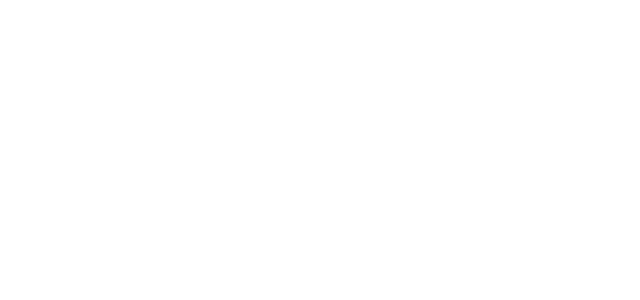
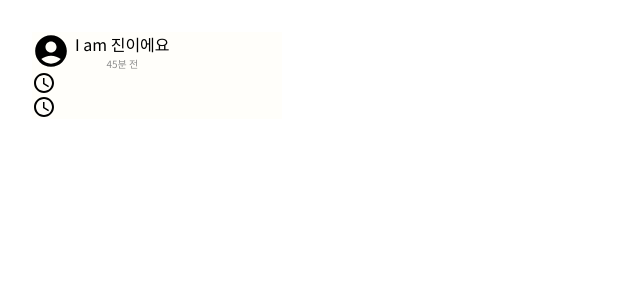
Before and after one commit to yoonsoohwa/DOK_Frontend, a React (Vite) app: page /matching in a window 1280 px wide. Before the commit this address had no page. Shown: the top 300 px of the page, without its empty margins (0-640 px from the left). Built offline with nearby package versions, Linux system fonts and the light colour scheme.

Commit message:
Design: 매칭글 카드 유저정보 부분 생성

```diff
--- a/src/App.tsx
+++ b/src/App.tsx
@@ -5,6 +5,7 @@ import { theme, defaultTheme } from "./assets/themes/theme";
 import { BrowserRouter, Routes, Route } from "react-router-dom";
 import ScrollToTop from "./components/Common/ScrollToTop";
 import { MainPage } from "./pages/MainPage/MainPage";
+import { MatchingCard } from "./components/Matching/MatchingCard";
 
 function App() {
   return (
@@ -15,6 +16,8 @@ function App() {
             <ScrollToTop />
             <Routes>
               <Route path="/test" element={<MainPage />} />
+
+              <Route path="/matching" element={<MatchingCard />} />
             </Routes>
           </BrowserRouter>
         </MuiThemeProvider>
--- /dev/null
+++ b/src/components/Matching/MatchingCard.tsx
@@ -0,0 +1,41 @@
+import { styled } from "styled-components";
+import { AccountCircle, LocationOn, AccessTime, Height } from "@mui/icons-material";
+
+export function MatchingCard() {
+  return (
+    <CardContainer>
+      <PostUser>
+        <AccountCircle sx={{ width: "38px", height: "38px" }} />
+        <PostInfo>
+          <span>I am 진이에요</span>
+          <span>45분 전</span>
+        </PostInfo>
+      </PostUser>
+      <AccessTime />
+      <AccessTime />
+    </CardContainer>
+  );
+}
+
+const CardContainer = styled.div`
+  width: 250px;
+  height: fit-content;
+  display: flex;
+  flex-direction: column;
+  background-color: ${({ theme }) => theme.main4};
+`;
+
+const PostUser = styled.div`
+  display: flex;
+`;
+
+const PostInfo = styled.div`
+  display: flex;
+  flex-direction: column;
+  padding-left: 5px;
+
+  & > :nth-child(2) {
+    color: #8e8e8e;
+    font-size: 10px;
+  }
+`;
```
Also changed, not shown: public/matching-dogIcon.png (added).
